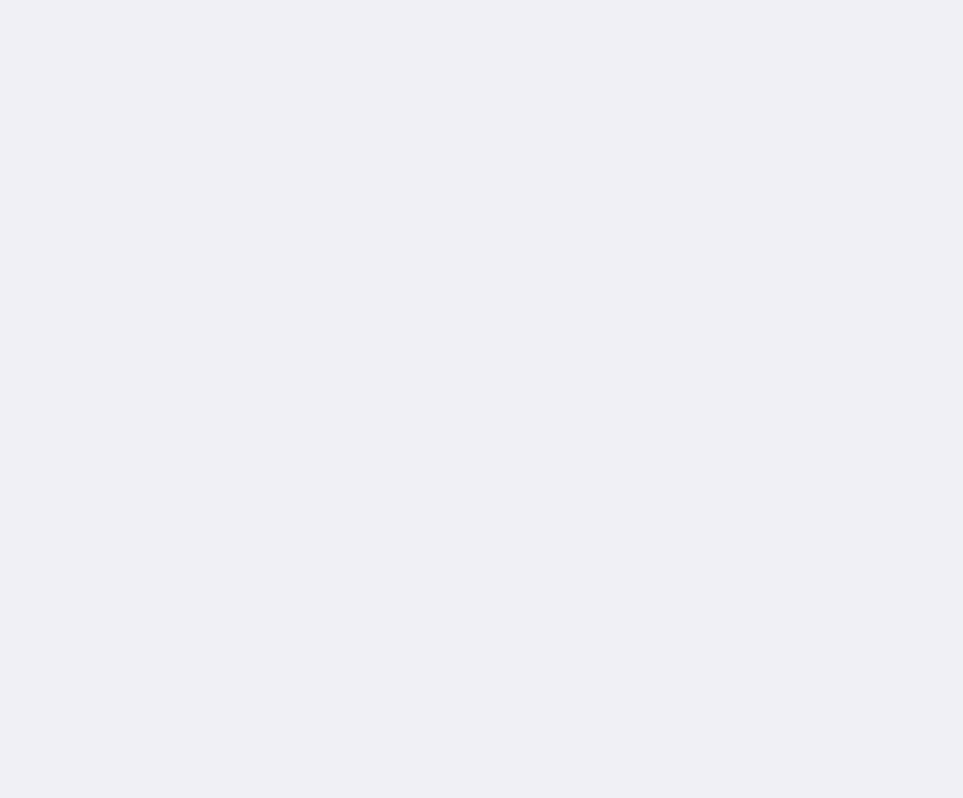
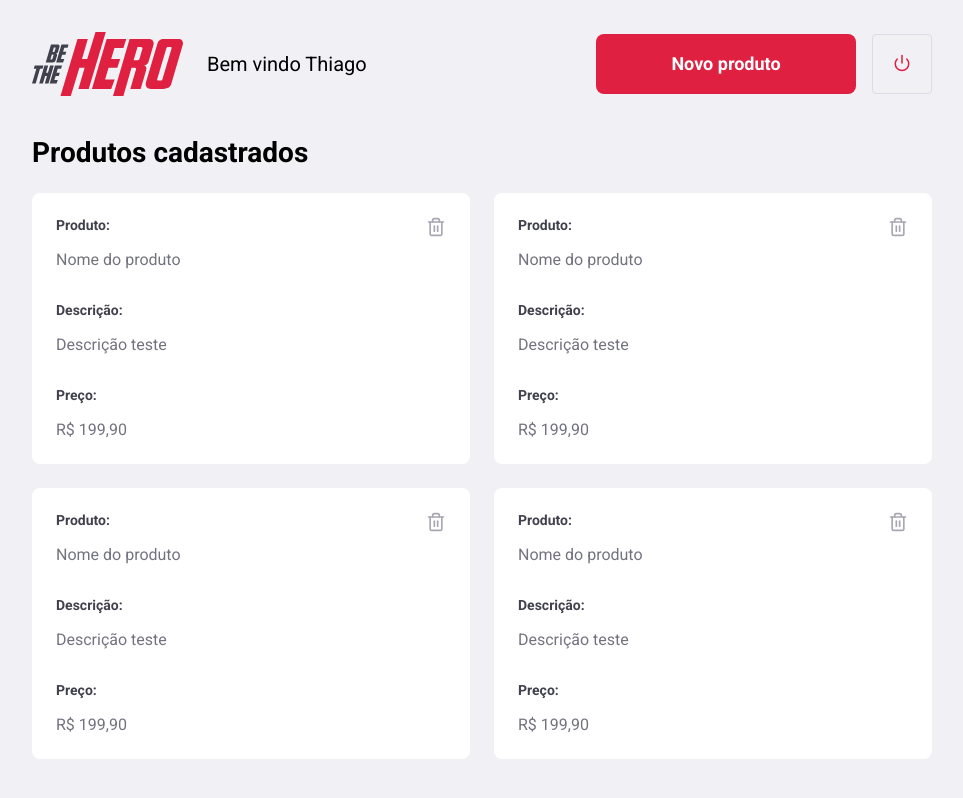
Before and after one commit to Bignotto/OmniStack11, a React (Create React App) app in the folder frontend/: page /banca in a window 1280 px wide. Shown: the whole page, without its empty margins (158-1121 px from the left). Built offline with nearby package versions, Linux system fonts and the light colour scheme.

Commit message:
Aula3: Pagina Banca pronta

```diff
--- /dev/null
+++ b/frontend/src/pages/Banca/index.js
@@ -0,0 +1,71 @@
+import React from "react";
+import { Link } from "react-router-dom";
+import { FiPower, FiTrash2 } from "react-icons/fi";
+
+import logoImg from "../../assets/logo.svg";
+
+import "./styles.css";
+
+export default function Banca() {
+  return (
+    <div className="banca-container">
+      <header>
+        <img src={logoImg} alt="Produtores Unidos!" />
+        <span>Bem vindo Thiago</span>
+        <Link className="button" to="/banca/novo">
+          Novo produto
+        </Link>
+        <button type="button">
+          <FiPower size={18} color="#E02041" />
+        </button>
+      </header>
+      <h1>Produtos cadastrados</h1>
+      <ul>
+        <li>
+          <strong>Produto:</strong>
+          <p>Nome do produto</p>
+          <strong>Descrição:</strong>
+          <p>Descrição teste</p>
+          <strong>Preço:</strong>
+          <p>R$ 199,90</p>
+          <button type="button">
+            <FiTrash2 size={20} color="#A8A8B3" />
+          </button>
+        </li>
+        <li>
+          <strong>Produto:</strong>
+          <p>Nome do produto</p>
+          <strong>Descrição:</strong>
+          <p>Descrição teste</p>
+          <strong>Preço:</strong>
+          <p>R$ 199,90</p>
+          <button type="button">
+            <FiTrash2 size={20} color="#A8A8B3" />
+          </button>
+        </li>
+        <li>
+          <strong>Produto:</strong>
+          <p>Nome do produto</p>
+          <strong>Descrição:</strong>
+          <p>Descrição teste</p>
+          <strong>Preço:</strong>
+          <p>R$ 199,90</p>
+          <button type="button">
+            <FiTrash2 size={20} color="#A8A8B3" />
+          </button>
+        </li>
+        <li>
+          <strong>Produto:</strong>
+          <p>Nome do produto</p>
+          <strong>Descrição:</strong>
+          <p>Descrição teste</p>
+          <strong>Preço:</strong>
+          <p>R$ 199,90</p>
+          <button type="button">
+            <FiTrash2 size={20} color="#A8A8B3" />
+          </button>
+        </li>
+      </ul>
+    </div>
+  );
+}
--- /dev/null
+++ b/frontend/src/pages/Banca/styles.css
@@ -0,0 +1,88 @@
+.banca-container {
+  width: 75%;
+  max-width: 1180px;
+  padding: 0 30px;
+  margin: 32px auto;
+}
+
+.banca-container header {
+  display: flex;
+  align-items: center;
+}
+
+.banca-container header span {
+  font-size: 20px;
+  margin-left: 24px;
+}
+
+.banca-container header img {
+  height: 64px;
+}
+
+.banca-container header a {
+  width: 260px;
+  margin-left: auto;
+  margin-top: 0;
+}
+
+.banca-container header button {
+  height: 60px;
+  width: 60px;
+  border-radius: 4px;
+  border: 1px solid #dcdce8;
+  background: transparent;
+  margin-left: 16px;
+  transition: border-color 0.2s;
+}
+
+.banca-container header button:hover {
+  border-color: #999;
+}
+
+.banca-container h1 {
+  margin-top: 40px;
+  margin-bottom: 24px;
+}
+
+.banca-container ul {
+  display: grid;
+  grid-template-columns: repeat(2, 1fr);
+  list-style: none;
+  grid-gap: 24px;
+}
+
+.banca-container ul li {
+  background: #fff;
+  padding: 24px;
+  border-radius: 8px;
+  position: relative;
+}
+
+.banca-container ul li button {
+  position: absolute;
+  right: 24px;
+  top: 24px;
+  border: 0;
+  background: transparent;
+  transition: opacity 0.2s;
+}
+
+.banca-container ul li button:hover {
+  opacity: 0.7;
+}
+
+.banca-container ul li strong {
+  display: block;
+  margin-bottom: 16px;
+  color: #41414d;
+}
+
+.banca-container ul li p + strong {
+  margin-top: 32px;
+}
+
+.banca-container ul li p {
+  color: #737380;
+  line-height: 21px;
+  font-size: 16px;
+}
--- a/frontend/src/pages/Registro/index.js
+++ b/frontend/src/pages/Registro/index.js
@@ -17,7 +17,7 @@
             Faça seu cadastro, entre na plataforma e divulgue seus produtos!
           </p>
           <Link to="/" className="text-link">
-            <FiArrowLeft size="16" color="#E02041" />
+            <FiArrowLeft size={16} color="#E02041" />
             Voltar
           </Link>
         </section>
--- a/frontend/src/pages/Registro/styles.css
+++ b/frontend/src/pages/Registro/styles.css
@@ -6,7 +6,7 @@
 
   display: flex;
   align-items: center;
-  justify-content: center;
+  justify-content: space-between;
 }
 
 .register-container .content {
--- a/frontend/src/routes.js
+++ b/frontend/src/routes.js
@@ -3,6 +3,7 @@
 
 import Logon from "./pages/Logon";
 import Registro from "./pages/Registro";
+import Banca from "./pages/Banca";
 
 export default function Routes() {
   return (
@@ -10,6 +11,7 @@
       <Switch>
         <Route path="/" exact component={Logon} />
         <Route path="/registro" component={Registro} />
+        <Route path="/banca" component={Banca} />
       </Switch>
     </BrowserRouter>
   );
```
